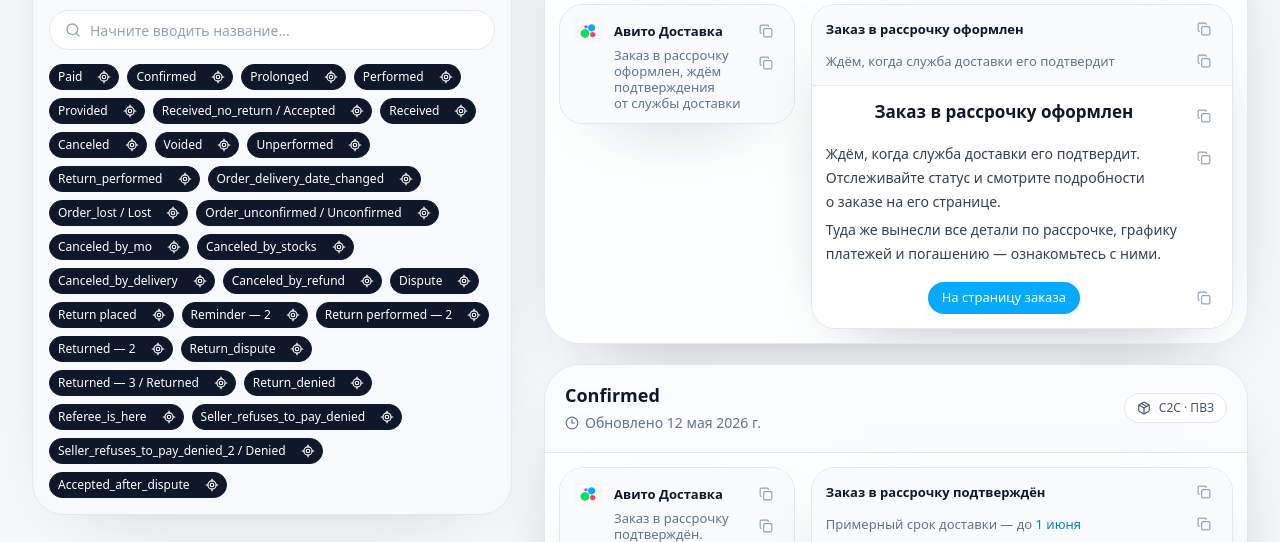
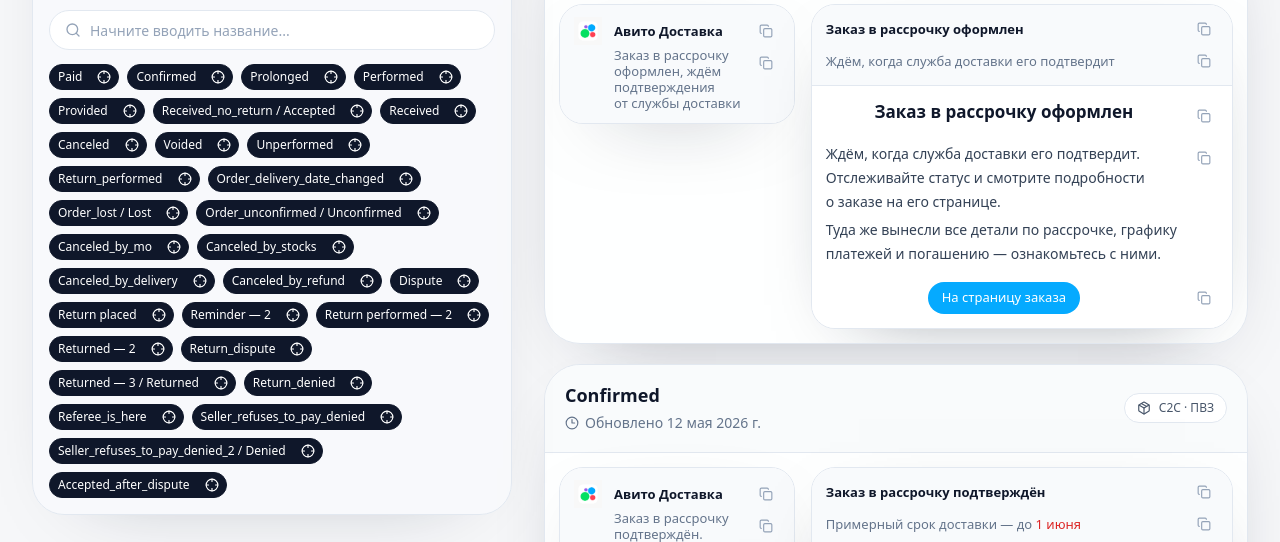
Before and after one commit to vgntt92/avito-credit-comms, a React (Vite) app: page / in a window 1280 px wide. Shown: the part 257-799 px from the top of the page. Built offline with nearby package versions, Linux system fonts and the light colour scheme.

Commit message:
Точечные изменения после синка с Аней

```diff
--- a/src/App.jsx
+++ b/src/App.jsx
@@ -1,5 +1,5 @@
 import { useEffect, useRef, useState } from "react"
-import { Bell, CalendarDays, Check, CheckCheck, ChevronDown, Clock3, Copy, LocateFixed, Mail, Package, Search, X } from "lucide-react"
+import { Bell, CalendarDays, Check, CheckCheck, ChevronDown, Clock3, Copy, Crosshair, Mail, Package, Search, X } from "lucide-react"
 
 import avitoPushIcon from "@/assets/avito-push-icon.png"
 import csvRaw from "@/data/communications.csv?raw"
@@ -15,7 +15,7 @@
 ]
 const MONTH_NAMES = "января|февраля|марта|апреля|мая|июня|июля|августа|сентября|октября|ноября|декабря"
 const SPACE_PATTERN = "[ \\u00A0]"
-const VARIABLE_TONE = "text-sky-600"
+const VARIABLE_TONE = "text-red-600"
 const STATUS_NOTE_PATTERN = /\s*\(([^()]+)\)\s*$/
 
 function mergeRanges(ranges) {
@@ -896,7 +896,7 @@
                               title="Перейти к этой коммуникации"
                               type="button"
                             >
-                              <LocateFixed className="size-3.5" />
+                              <Crosshair className="size-3.5" />
                             </button>
                           </div>
                         )
@@ -923,7 +923,7 @@
           <section className="space-y-5">
             {hasDataInSegment ? (
               <>
-                <section className="sticky top-6 z-10 rounded-[28px] border border-slate-200 bg-slate-50/75 p-4 shadow-[0_18px_50px_-40px_rgba(15,23,42,0.28)] sm:p-5">
+                <section className="sticky top-6 z-10 rounded-[28px] border border-slate-200 bg-slate-50 p-4 shadow-[0_18px_50px_-40px_rgba(15,23,42,0.28)] sm:p-5">
                   <div className="grid gap-4 xl:grid-cols-[minmax(0,1fr)_minmax(0,1fr)] xl:items-end">
                     <div>
                       <p className="text-sm font-medium text-slate-500">Показать только с датой обновления с</p>
```
Also changed, not shown: 4 other files (tests, documents, lock files or other folders).
